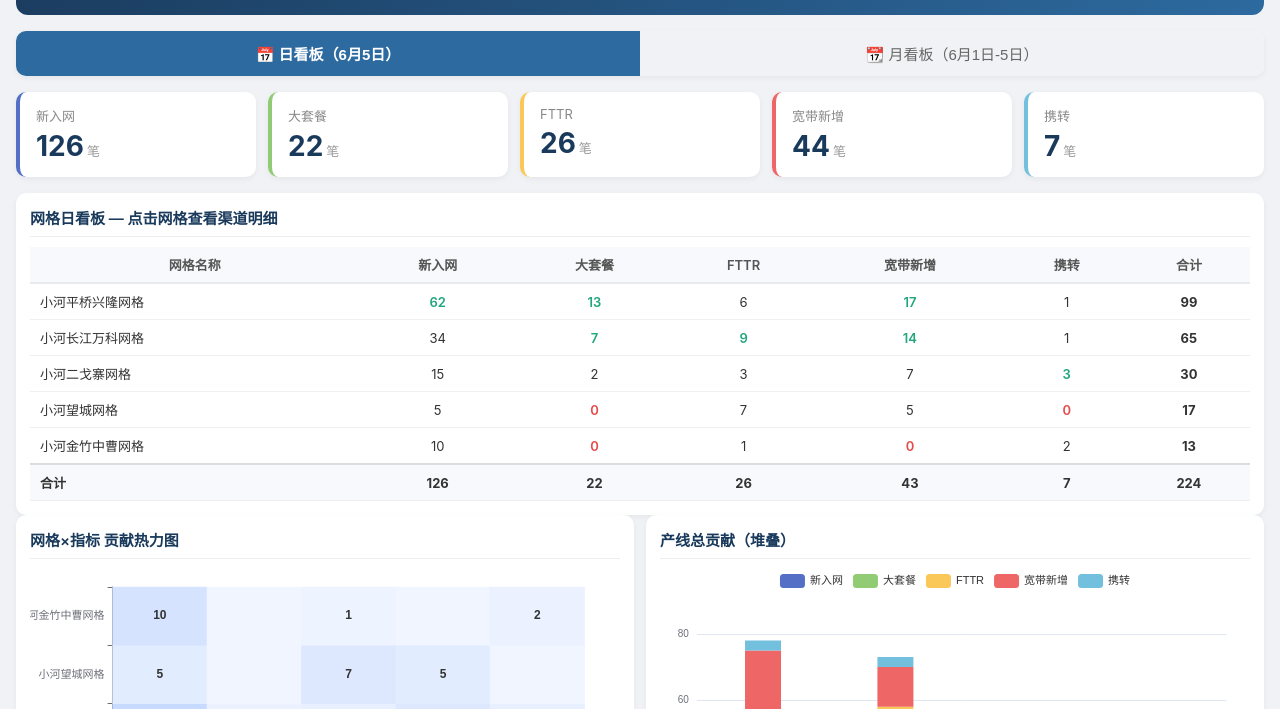
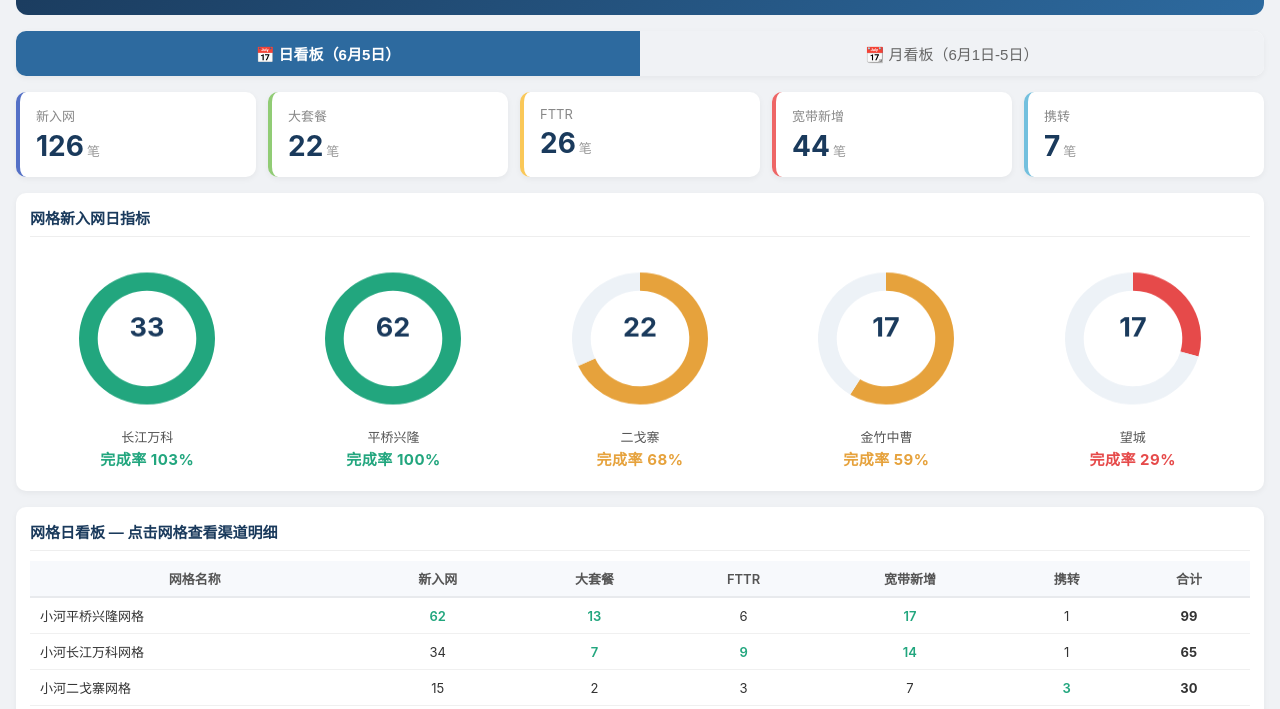
Before and after one commit to z3277759/xiaohe-grid-dashboard, a website: page index.html in a window 1280 px wide. Shown: the part 91-800 px from the top of the page. Drawn offline with nearby package versions, Linux system fonts and the light colour scheme.

Commit message:
Add files via upload

```diff
--- a/index.html
+++ b/index.html
@@ -158,6 +158,13 @@ body {
 .diag-suggest li { margin: 4px 0; list-style: none; }
 .diag-suggest li::before { content: "💡 "; }
 
+/* Ring progress */
+.ring-wrap { display:grid; grid-template-columns:repeat(5,1fr); gap:12px; height:230px; }
+.ring-item { position:relative; display:flex; flex-direction:column; align-items:center; justify-content:center; }
+.ring-item canvas { width:100%!important; height:165px!important; }
+.ring-item .ring-name { font-size:13px; color:#555; font-weight:500; margin-top:1px; }
+.ring-item .ring-rate { font-size:15px; font-weight:700; margin-top:2px; letter-spacing:0.5px; }
+
 </style>
 </head>
 <body>
@@ -202,6 +209,18 @@ body {
     <div class="card c-xielu" onclick="filterByIndicator('xielu')">
         <div class="lbl"> 携转</div>
         <div class="val" id="val-xielu">-<span class="u">笔</span></div>
+    </div>
+</div>
+
+<!-- Ring progress -->
+<div class="box full" style="margin-bottom:16px;">
+    <div class="title"> 网格新入网日指标</div>
+    <div class="ring-wrap" id="ringContainer">
+        <div class="ring-item" id="ringItem0"><div id="ring0" style="width:100%;height:170px;"></div><div class="ring-name">长江万科</div><div class="ring-rate" id="rate0">--</div></div>
+        <div class="ring-item" id="ringItem1"><div id="ring1" style="width:100%;height:170px;"></div><div class="ring-name">平桥兴隆</div><div class="ring-rate" id="rate1">--</div></div>
+        <div class="ring-item" id="ringItem2"><div id="ring2" style="width:100%;height:170px;"></div><div class="ring-name">二戈寨</div><div class="ring-rate" id="rate2">--</div></div>
+        <div class="ring-item" id="ringItem3"><div id="ring3" style="width:100%;height:170px;"></div><div class="ring-name">金竹中曹</div><div class="ring-rate" id="rate3">--</div></div>
+        <div class="ring-item" id="ringItem4"><div id="ring4" style="width:100%;height:170px;"></div><div class="ring-name">望城</div><div class="ring-rate" id="rate4">--</div></div>
     </div>
 </div>
 
@@ -289,11 +308,72 @@ const LNAMES = {'1重要':'重要渠道','2中腰':'中腰渠道','3铁通':'铁
 
 function renderAll(d) {
     renderCards(d);
+    renderRingCharts(currentTab);
     renderGridTable(d);
     renderHeatmap(d);
     renderLineOverview(d);
     ['1重要','2中腰','3铁通','4行销'].forEach((l,i)=>{ renderLineChart(d, l, 'line'+(i+1)+'Chart'); });
     renderDiagnosis(d);
+}
+
+/* Ring progress charts */
+function renderRingCharts(tab) {
+    const isMonthly = tab === 'monthly';
+    const d = isMonthly ? ALL_DATA.monthly : ALL_DATA.daily;
+    const mul = isMonthly ? 30 : 1;
+
+    const grids = [
+        { grid:'1小河长江万科网格', name:'长江万科', target:33 },
+        { grid:'2小河平桥兴隆网格', name:'平桥兴隆', target:62 },
+        { grid:'3小河二戈寨网格',   name:'二戈寨',   target:22 },
+        { grid:'4小河金竹中曹网格', name:'金竹中曹', target:17 },
+        { grid:'5小河望城网格',     name:'望城',     target:17 }
+    ];
+
+    // Update section title
+    document.querySelector('.ring-wrap').previousElementSibling.textContent = isMonthly ? ' 网格新入网月指标' : ' 网格新入网日指标';
+
+    // Build actual data lookup
+    const actualMap = {};
+    d.gridData.forEach(g => { actualMap[g.grid] = g.xinruwang || 0; });
+
+    grids.forEach((g, i)=>{
+        const target = g.target * mul;
+        const actual = actualMap[g.grid] || 0;
+        const pct = Math.round(actual / target * 100);
+        const rate = Math.min(actual / target, 1);
+
+        // Color by completion level
+        let fillColor;
+        if (pct >= 100) fillColor = '#22a67e';
+        else if (pct >= 70) fillColor = '#2d6a9f';
+        else if (pct >= 40) fillColor = '#e6a23c';
+        else fillColor = '#e64a4a';
+
+        const c = echarts.init(document.getElementById('ring'+i));
+        c.setOption({
+            tooltip:{formatter:g.name+'<br/>日指标: <strong>'+target+'</strong> | 完成: '+actual+'<br/>完成率: <strong>'+pct+'%</strong>'},
+            series:[{
+                type:'pie', radius:['58%','80%'], avoidLabelOverlap:false,
+                label:{show:false}, emphasis:{scale:false}, animationDuration:800,
+                data:[
+                    {value:rate, name:'完成', itemStyle:{color:fillColor}},
+                    {value:1-rate, name:'', itemStyle:{color:'#edf2f7'}}
+                ]
+            }],
+            graphic:[{
+                type:'text', left:'center', top:'36%',
+                style:{
+                    text: target.toString(),
+                    textAlign:'center', fill:'#1a3a5c',
+                    font:'bold 27px -apple-system,"Microsoft YaHei",sans-serif'
+                }
+            }]
+        });
+        document.getElementById('rate'+i).textContent = '完成率 '+pct+'%';
+        document.getElementById('rate'+i).style.color = fillColor;
+        window.addEventListener('resize',()=>c.resize());
+    });
 }
 
 /* 1. Cards */
```
